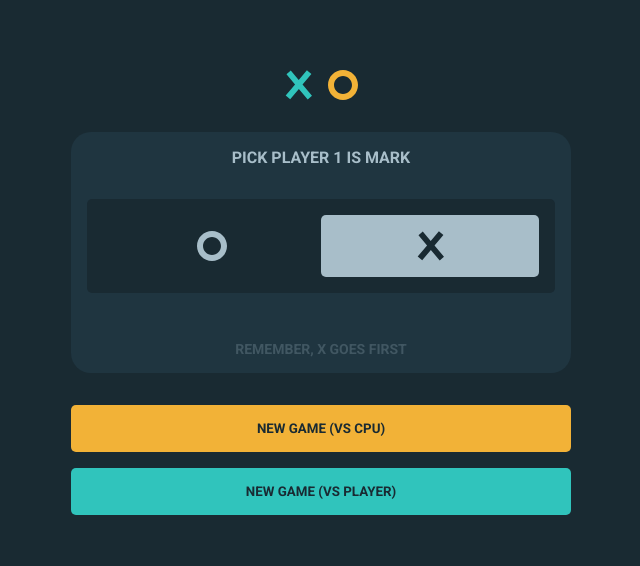
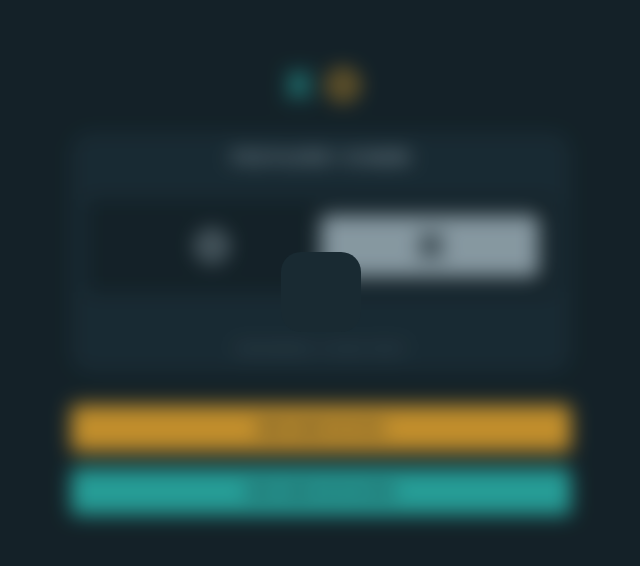
Before and after one commit to censuradho/tic-tac-toe, a Next.js app: page / in a window 1280 px wide. Shown: the part 108-674 px from the top of the page, without its empty margins (319-959 px from the left). Built offline with nearby package versions, Linux system fonts and the light colour scheme.

Commit message:
feat: add hook

```diff
--- /dev/null
+++ b/components/base/Modal/index.tsx
@@ -0,0 +1,28 @@
+import { useEventListener } from 'hooks';
+import { memo, ReactNode } from 'react'
+
+import * as Styles from './styles'
+
+interface ModalProps {
+  children?: ReactNode;
+  onClose?: () => void;
+}
+
+function BaseModal ({
+  children,
+  onClose
+}: ModalProps) {
+
+  useEventListener('keydown', event => {
+    const key = event.key
+    if (key === 'Escape') return onClose?.()
+  })
+
+  return (
+    <Styles.Overlay>
+      <Styles.Container>{children}</Styles.Container>
+    </Styles.Overlay>
+  )
+}
+
+export const Modal = memo(BaseModal)
--- /dev/null
+++ b/components/base/Modal/styles.ts
@@ -0,0 +1,22 @@
+import { styled } from "stitches.config";
+
+export const Overlay = styled('div', {
+  width: '100%',
+  height: '100vh',
+  display: 'flex',
+  alignItems: 'center',
+  justifyContent: 'center',
+  background: 'rgba(0, 0, 0, .2)',
+  backdropFilter: 'blur(10px)',
+  position: 'fixed',
+  top: 0,
+  left: 0
+})
+
+export const Container = styled('div', {
+  padding: '$sm',
+  borderRadius: '$md',
+  background: '$background',
+  minWidth: '5rem',
+  minHeight: '5rem'
+})
--- a/components/base/index.ts
+++ b/components/base/index.ts
@@ -2,3 +2,4 @@ export * from './Icon'
 export * from './Button'
 export * from './Flex'
 export * from './Grid'
+export * from './Modal'
--- /dev/null
+++ b/hooks/index.ts
@@ -0,0 +1 @@
+export { default as useEventListener } from './useEventListener'
--- /dev/null
+++ b/hooks/useEventListener.ts
@@ -0,0 +1,55 @@
+import { RefObject, useEffect, useRef } from 'react'
+
+// See: https://usehooks-ts.com/react-hook/use-isomorphic-layout-effect
+
+function useEventListener<K extends keyof WindowEventMap>(
+  eventName: K,
+  handler: (event: WindowEventMap[K]) => void,
+): void
+function useEventListener<
+  K extends keyof HTMLElementEventMap,
+  T extends HTMLElement = HTMLDivElement,
+>(
+  eventName: K,
+  handler: (event: HTMLElementEventMap[K]) => void,
+  element: RefObject<T>,
+): void
+
+function useEventListener<
+  KW extends keyof WindowEventMap,
+  KH extends keyof HTMLElementEventMap,
+  T extends HTMLElement | void = void,
+>(
+  eventName: KW | KH,
+  handler: (
+    event: WindowEventMap[KW] | HTMLElementEventMap[KH] | Event,
+  ) => void,
+  element?: RefObject<T>,
+) {
+  // Create a ref that stores handler
+  const savedHandler = useRef(handler)
+
+  useEffect(() => {
+    savedHandler.current = handler
+  }, [handler])
+
+  useEffect(() => {
+    // Define the listening target
+    const targetElement: T | Window = element?.current || window
+    if (!(targetElement && targetElement.addEventListener)) {
+      return
+    }
+
+    // Create event listener that calls handler function stored in ref
+    const eventListener: typeof handler = event => savedHandler.current(event)
+
+    targetElement.addEventListener(eventName, eventListener)
+
+    // Remove event listener on cleanup
+    return () => {
+      targetElement.removeEventListener(eventName, eventListener)
+    }
+  }, [eventName, element])
+}
+
+export default useEventListener
--- a/pages/index.tsx
+++ b/pages/index.tsx
@@ -1,4 +1,4 @@
-import { Button, Flex, Grid, Icon } from 'components/base'
+import { Button, Flex, Grid, Icon, Modal } from 'components/base'
 import { PlayerTypeSelect } from 'components/pages'
 
 import type { NextPage } from 'next'
@@ -11,6 +11,7 @@ const Home: NextPage = () => {
 
   return (
     <Styles.Main>
+      <Modal />
       <Styles.Container>
         <Flex flexDirection="column" gap={2}>
           <Flex gap={1} justifyContent="center">
```
Also changed, not shown: components/base/ReactPortal.tsx (added, +31 -0 lines), utils/helpers.ts (added, +8 -0 lines).
